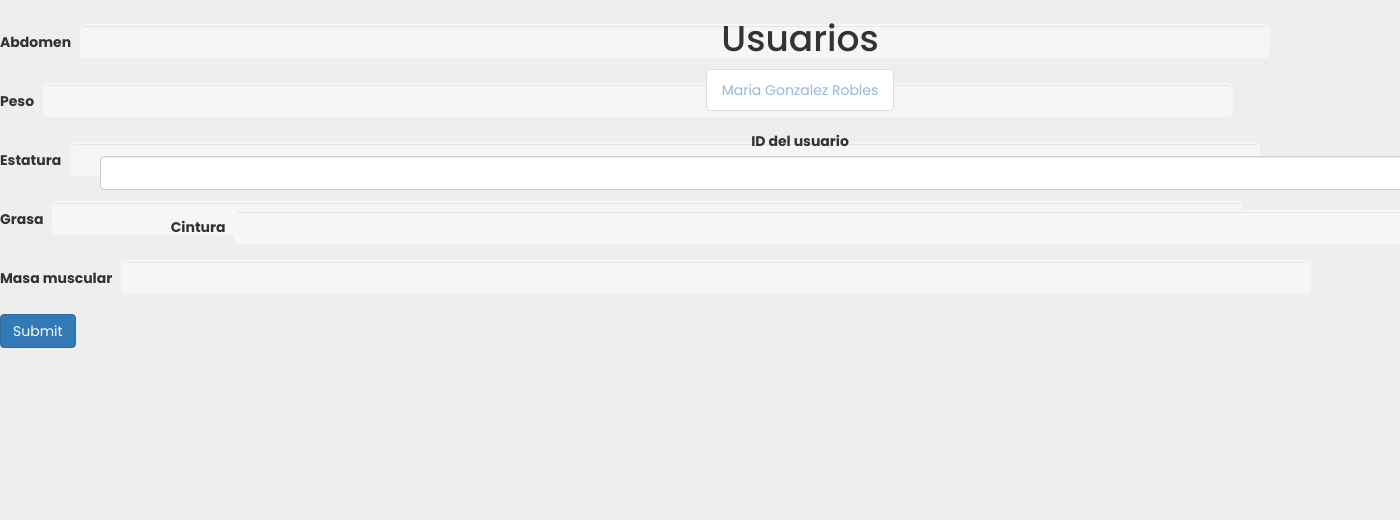
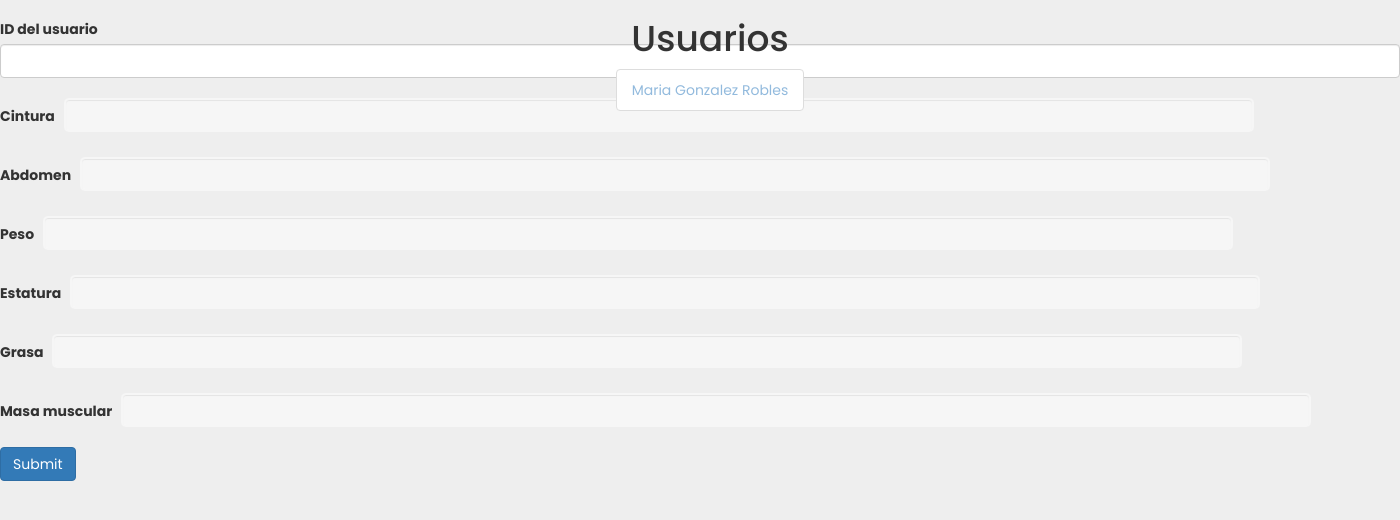
Before and after one commit to codelink98/controlproy, a PHP site: page /usuarios.php?id=1 in a window 1400 px wide; the page is wider, and only the part inside the window is pictured. Shown: the part 101-621 px from the top of that part. Run offline with PHP 8.4, Linux system fonts and the light colour scheme; data comes from the database, SQL or seed files in the repository; some libraries are stand-ins or nearby versions.

Commit message:
style css

```diff
--- a/css/style.css
+++ b/css/style.css
@@ -616,6 +616,6 @@ main{
   text-align: center;
   position: absolute;
   top: 100px;
-  margin-left: 100px;
+  margin-left: 10px;
 
 }
--- a/usuarios.php
+++ b/usuarios.php
@@ -75,7 +75,8 @@
 
         $conn->close();
       ?>
-
+      </div>
+      <div class=formulario>
       <form action="/api/add_datos.php">
         <div class="form-group">
           <label for="id">ID del usuario</label>
```
